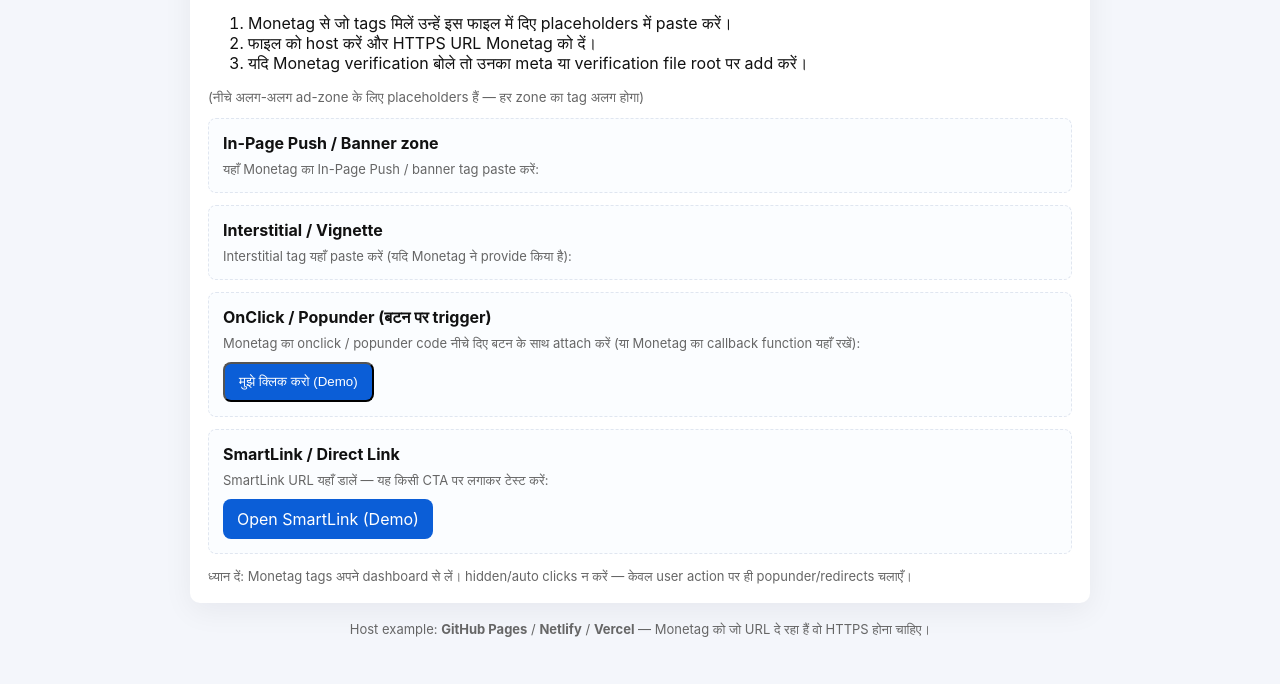
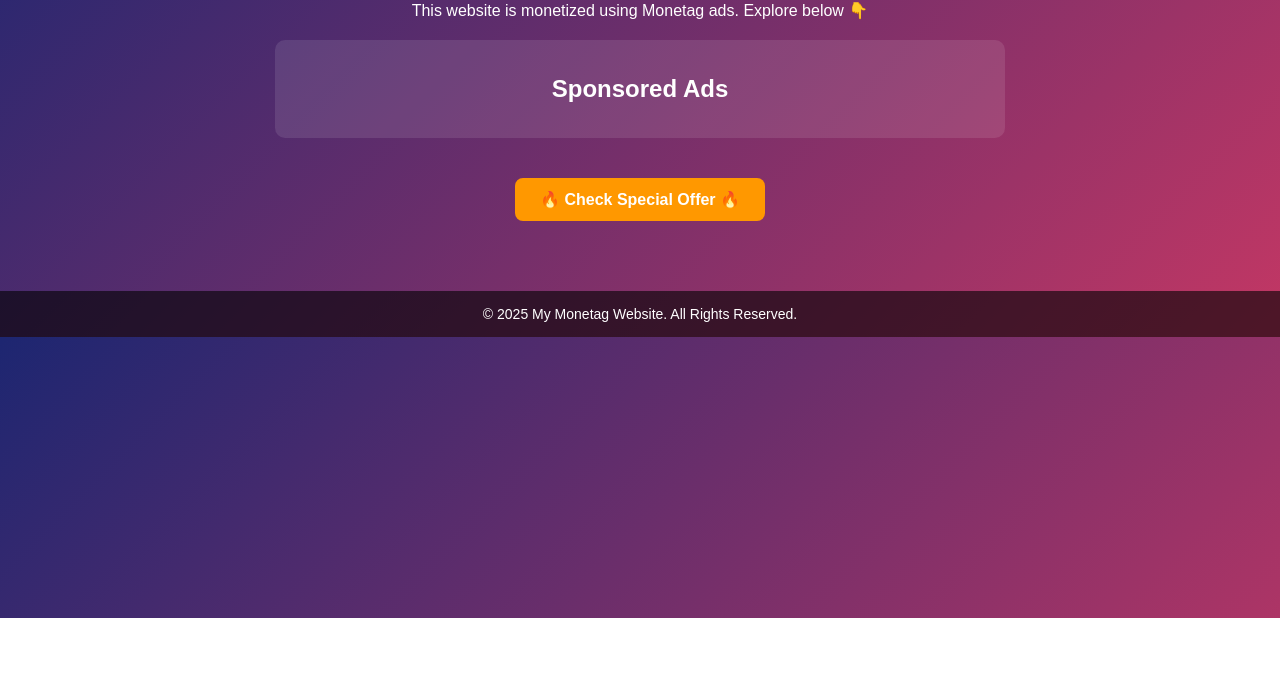
Before and after one commit to Shikharfwy6/Mon, a plain HTML site: page index.html in a window 1280 px wide. Shown: the part 182-866 px from the top of the page. After the commit the page ends 800 px from the top, so only its background shows below. Drawn offline with Linux system fonts and the light colour scheme.

Commit message:
Update index.html

```diff
--- a/index.html
+++ b/index.html
@@ -1,109 +1,110 @@
-<!--
-  फाइल: Monetag-Small-Site.html
-  उद्देश्य: यह एक छोटा, क्लीन, कॉपी-पेस्ट-रेडी HTML पेज है जिसपर आप अपने Monetag के tags paste कर के
-  सीधे hosting करने के बाद Monetag को "Website URL" दे सकते हैं.
+<!DOCTYPE html>
+<html lang="en">
+<head>
+  <meta charset="UTF-8">
+  <meta name="viewport" content="width=device-width, initial-scale=1.0">
+  <title>My Monetag Website</title>
 
-  निर्देश (Hindi):
-  1) Monetag dashboard से जो tag/zone code मिले उन्हें नीचे दिए गए "PASTE MONETAG TAG HERE" वाले हिस्सों में चिपकाएँ।
-  2) Hosting के लिए GitHub Pages / Netlify / Vercel या कोई सादा वेब होस्ट इस्तेमाल करें। Monetag को HTTPS URL दें (https)।
-  3) Monetag अगर site verification मांगे तो उनके दिए हुए verification meta या file को भी root पर add करें।
+  <!-- Monetag verification -->
+  <meta name="monetag" content="f28f7a98bd6df5adfa7975c297f7718f">
 
-  नोट: मैं hidden/auto-click code नहीं डाल रहा — बस सही जगह पर आपके Monetag scripts लगने के लिए placeholder रखे हैं.
---><!doctype html>
+  <style>
+    body {
+      margin: 0;
+      font-family: Arial, sans-serif;
+      background: linear-gradient(135deg, #1d2671, #c33764);
+      color: #fff;
+      text-align: center;
+    }
+    header {
+      background: rgba(0,0,0,0.6);
+      padding: 20px;
+      font-size: 28px;
+      font-weight: bold;
+    }
+    main {
+      padding: 30px;
+    }
+    .ad-section {
+      margin: 20px auto;
+      padding: 15px;
+      background: rgba(255,255,255,0.1);
+      border-radius: 10px;
+      max-width: 700px;
+    }
+    footer {
+      margin-top: 40px;
+      padding: 15px;
+      background: rgba(0,0,0,0.6);
+      font-size: 14px;
+    }
+    a.offer-btn {
+      display: inline-block;
+      margin-top: 20px;
+      padding: 12px 25px;
+      background: #ff9800;
+      color: #fff;
+      text-decoration: none;
+      border-radius: 8px;
+      font-weight: bold;
+      transition: 0.3s;
+    }
+    a.offer-btn:hover {
+      background: #e67e22;
+    }
+  </style>
+</head>
+<body>
+  <header>
+    🌐 Welcome to My Monetag Ads Site
+  </header>
 
-<html lang="hi">
-<head>
-  <meta charset="utf-8" />
-  <meta name="viewport" content="width=device-width,initial-scale=1" />
-  <title>Monetag Test Site — आपका नाम</title>
-  <meta name="monetag" content="f28f7a98bd6df5adfa7975c297f7718f">
-  <meta name="description" content="Monetag test site — simple demo page for monetization tags">
-  <style>
-    :root{--bg:#f4f6fb;--card:#ffffff;--accent:#0b5ed7;--muted:#666}
-    body{margin:0;font-family:Inter,system-ui,Segoe UI,Roboto,Arial;background:var(--bg);color:#111}
-    .wrap{max-width:900px;margin:28px auto;padding:18px}
-    header{display:flex;align-items:center;gap:12px}
-    .logo{width:56px;height:56px;border-radius:10px;background:linear-gradient(135deg,#0b5ed7,#6610f2);display:flex;align-items:center;justify-content:center;color:white;font-weight:700}
-    .card{background:var(--card);padding:18px;border-radius:10px;box-shadow:0 8px 30px rgba(12,15,40,0.06);margin-top:16px}
-    .adbox{border:1px dashed #e0e6f0;padding:14px;border-radius:8px;margin-top:12px;background:#fbfdff}
-    .btn{display:inline-block;padding:10px 14px;border-radius:8px;background:var(--accent);color:white;text-decoration:none}
-    footer{margin-top:18px;color:var(--muted);font-size:13px;text-align:center}
-    small.note{display:block;color:var(--muted);margin-top:8px}
-  </style>  <!-- ====== Monetag Push / In-Page / Push placeholder ======
-       Monetag का Push / In-Page Push tag यहाँ paste करें (यदि Monetag ने head में tag देने को कहा है).
-       Example comment: <!-- PASTE MONETAG PUSH TAG FOR SITE HERE -->-->
+  <main>
+    <h1>Enjoy Free Content + Ads</h1>
+    <p>This website is monetized using Monetag ads. Explore below 👇</p>
 
-  <!-- PASTE MONETAG PUSH TAG FOR SITE HERE --></head>
-<body>
-  <div class="wrap">
-    <header>
-      <div class="logo">M</div>
-      <div>
-        <h1 style="margin:0;font-size:20px">Monetag Test Site</h1>
-        <div style="font-size:13px;color:var(--muted)">Small page for Monetag verification and testing</div>
-      </div>
-    </header><div class="card">
-  <h2 style="margin:0">कैसे use करें</h2>
-  <ol style="margin-top:10px">
-    <li>Monetag से जो tags मिलें उन्हें इस फाइल में दिए placeholders में paste करें।</li>
-    <li>फाइल को host करें और HTTPS URL Monetag को दें।</li>
-    <li>यदि Monetag verification बोले तो उनका meta या verification file root पर add करें।</li>
-  </ol>
-  <small class="note">(नीचे अलग-अलग ad-zone के लिए placeholders हैं — हर zone का tag अलग होगा)</small>
+    <!-- Monetag Ads Section -->
+    <div class="ad-section">
+      <h2>Sponsored Ads</h2>
+      <script src="https://fpyf8.com/88/tag.min.js" data-zone="172250" async data-cfasync="false"></script>
 
-  <div class="adbox" id="inpage-push">
-    <strong>In-Page Push / Banner zone</strong>
-    <div style="margin-top:8px;color:var(--muted);font-size:13px">यहाँ Monetag का In-Page Push / banner tag paste करें:</div>
-    <!-- PASTE MONETAG IN-PAGE PUSH TAG HERE -->
-  </div>
+      <script>
+        (function(s){
+          s.dataset.zone='9902648';
+          s.src='https://al5sm.com/tag.min.js';
+        })([document.documentElement, document.body].filter(Boolean).pop().appendChild(document.createElement('script')));
+      </script>
 
-  <div class="adbox" id="interstitial">
-    <strong>Interstitial / Vignette</strong>
-    <div style="margin-top:8px;color:var(--muted);font-size:13px">Interstitial tag यहाँ paste करें (यदि Monetag ने provide किया है):</div>
-    <!-- PASTE MONETAG INTERSTITIAL TAG HERE -->
-  </div>
+      <script src="https://vaugroar.com/act/files/tag.min.js?z=9902651" data-cfasync="false" async></script>
 
-  <div class="adbox" id="onclick-popunder">
-    <strong>OnClick / Popunder (बटन पर trigger)</strong>
-    <div style="margin-top:8px;color:var(--muted);font-size:13px">Monetag का onclick / popunder code नीचे दिए बटन के साथ attach करें (या Monetag का callback function यहाँ रखें):</div>
-    <!-- PASTE MONETAG ONCLICK / POPUNDER TAG HERE -->
-    <div style="margin-top:10px">
-      <button id="actionBtn" class="btn">मुझे क्लिक करो (Demo)</button>
+      <script>
+        (function(s){
+          s.dataset.zone='9902656';
+          s.src='https://forfrogadiertor.com/tag.min.js';
+        })([document.documentElement, document.body].filter(Boolean).pop().appendChild(document.createElement('script')));
+      </script>
+
+      <script>
+        (function(s){
+          s.dataset.zone='9902666';
+          s.src='https://groleegni.net/vignette.min.js';
+        })([document.documentElement, document.body].filter(Boolean).pop().appendChild(document.createElement('script')));
+      </script>
+
+      <script>
+        (function(s){
+          s.dataset.zone='9902668';
+          s.src='https://gizokraijaw.net/vignette.min.js';
+        })([document.documentElement, document.body].filter(Boolean).pop().appendChild(document.createElement('script')));
+      </script>
     </div>
-  </div>
 
-  <div class="adbox" id="smartlink">
-    <strong>SmartLink / Direct Link</strong>
-    <div style="margin-top:8px;color:var(--muted);font-size:13px">SmartLink URL यहाँ डालें — यह किसी CTA पर लगाकर टेस्ट करें:</div>
-    <!-- PASTE MONETAG SMARTLINK URL HERE -->
-    <div style="margin-top:10px">
-      <a id="smartLinkBtn" class="btn" href="#">Open SmartLink (Demo)</a>
-    </div>
-  </div>
+    <!-- Direct offer button -->
+    <a class="offer-btn" href="https://otieu.com/4/9902681" target="_blank">🔥 Check Special Offer 🔥</a>
+  </main>
 
-  <div style="margin-top:14px;color:var(--muted);font-size:13px">ध्यान दें: Monetag tags अपने dashboard से लें। hidden/auto clicks न करें — केवल user action पर ही popunder/redirects चलाएँ।</div>
-</div>
-
-<footer>
-  Host example: <strong>GitHub Pages</strong> / <strong>Netlify</strong> / <strong>Vercel</strong> — Monetag को जो URL दे रहा हैं वो HTTPS होना चाहिए।
-</footer>
-
-  </div>  <script>
-    // Demo: action button — Monetag का onclick code रखें यहाँ
-    document.getElementById('actionBtn').addEventListener('click', function(){
-      // Monetag का OnClick/Popunder code यहाँ चलेगा, जो आपको Monetag dashboard से मिलेगा.
-      alert('Monetag OnClick trigger का कोड यहाँ चलेगा — Monetag के dashboard से code paste करें।');
-    });
-
-    // Demo: SmartLink button — Monetag SmartLink URL डालें नीचे
-    document.getElementById('smartLinkBtn').addEventListener('click', function(e){
-      e.preventDefault();
-      var url = '#'; // <-- Replace with your Monetag SmartLink URL
-      if(url === '#'){
-        alert('Monetag SmartLink URL अभी नहीं डाला गया — dashboard से ले कर यहाँ डालें।');
-      } else {
-        window.open(url, '_blank');
-      }
-    });
-  </script></body>
+  <footer>
+    © 2025 My Monetag Website. All Rights Reserved.
+  </footer>
+</body>
 </html>
```
